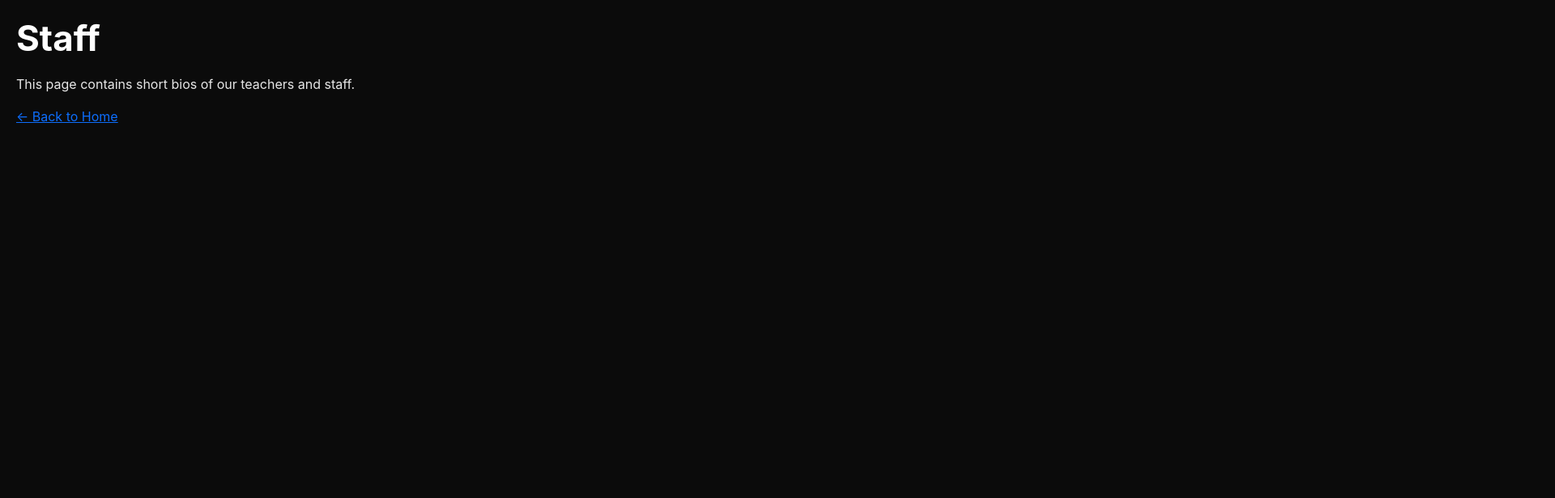
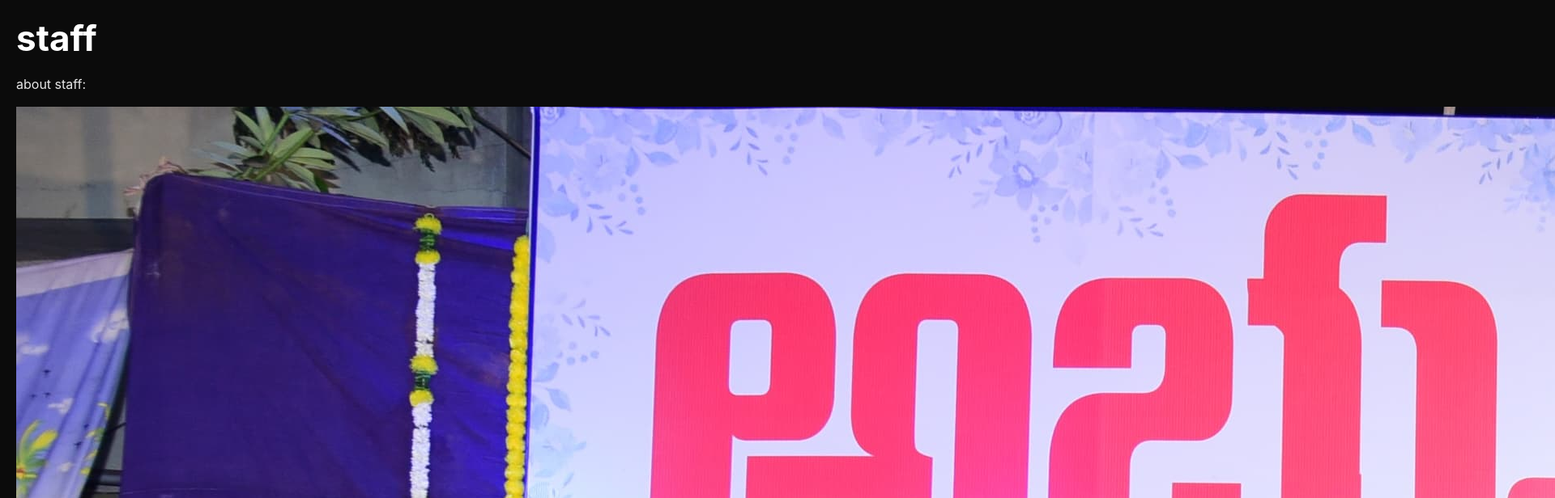
Before and after one commit to Nithin971/abhudhaya-english-medium-school, a plain HTML site: page staff.html in a window 1280 px wide. Shown: the top 616 px of the page at 81% size, 1920 px wide, since content can reach past the window. Drawn offline with Linux system fonts and the light colour scheme.

Commit message:
Update staff.html

```diff
--- a/staff.html
+++ b/staff.html
@@ -8,8 +8,14 @@
 </head>
 <body style="background: #0b0b0b; color: white; padding: 20px;">
 
-  <h1>Staff</h1>
-  <p>This page contains short bios of our teachers and staff.</p>
+  <h1>staff</h1>
+  <p>about staff:</p>
+
+  <div class="staff">
+
+    <img src="staff.jpg" alt="staff">
+
+  </div>
 
   <p><a href="index.html" style="color: var(--accent);">← Back to Home</a></p>
 
```
